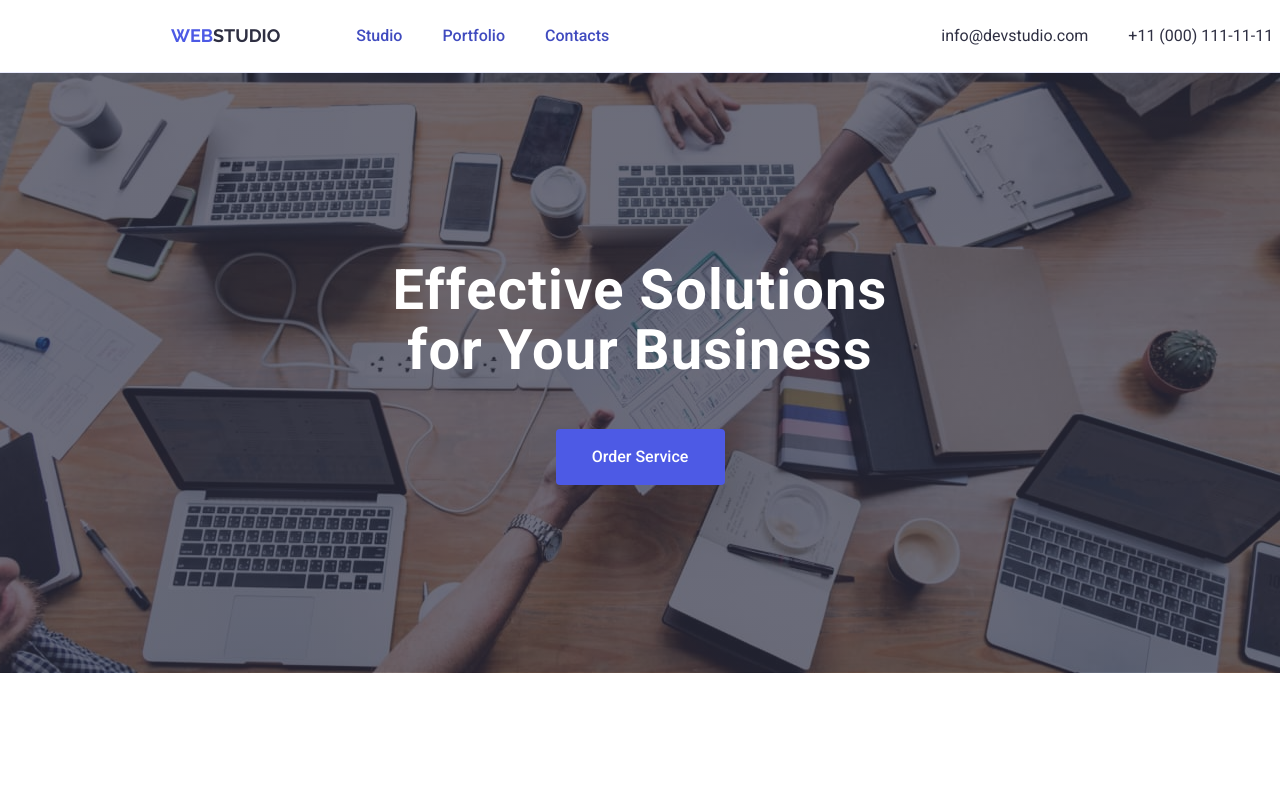
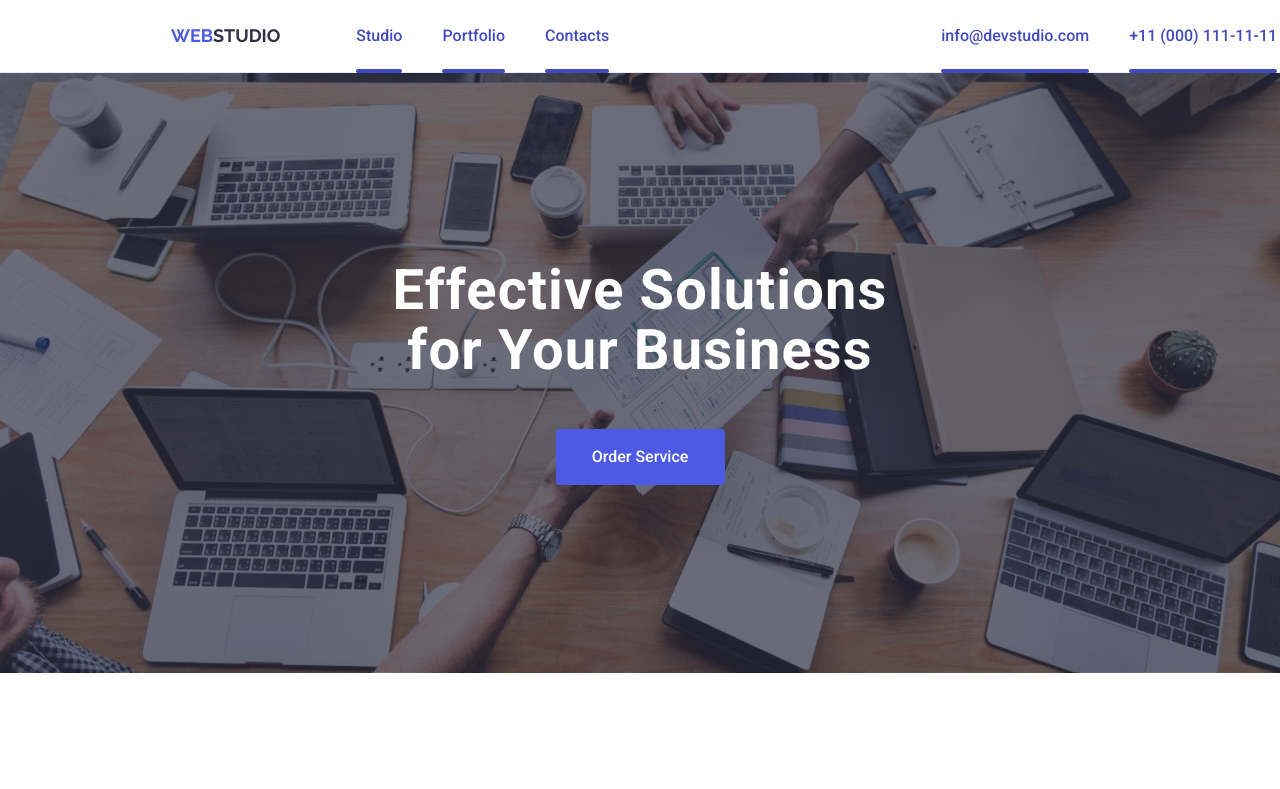
Before and after one commit to SSiukh/goit-markup-hw-04, a plain HTML site: page index.html in a window 1280 px wide. Shown: the top 789 px of the page. Drawn offline with nearby package versions, Linux system fonts and the light colour scheme.

Commit message:
header update

```diff
--- a/css/styles.css
+++ b/css/styles.css
@@ -87,7 +87,7 @@ img {
   transition: color 250ms cubic-bezier(0.4, 0, 0.2, 1);
 }
 
-.list-items:active::after {
+.list-items::after {
   position: absolute;
   width: 100%;
   content: "";
@@ -98,13 +98,10 @@ img {
   bottom: -1px;
 }
 
-.list-items-contacts {
-  font-style: normal;
+.list-items .contacts {
   font-weight: 400;
-  font-size: 16px;
-  line-height: 1.5;
-  color: #2e2f42;
   padding: 24px 0;
+  transition: color 250ms cubic-bezier(0.4, 0, 0.2, 1);
 }
 
 .contacts-list {
--- a/index.html
+++ b/index.html
@@ -44,12 +44,12 @@
         <address>
           <ul class="contacts-list">
             <li>
-              <a class="list-items-contacts" href="mailto:info@devstudio.com"
+              <a class="list-items contacts" href="mailto:info@devstudio.com"
                 >info@devstudio.com
               </a>
             </li>
             <li>
-              <a class="list-items-contacts" href="tel:+110001111111"
+              <a class="list-items contacts" href="tel:+110001111111"
                 >+11 (000) 111-11-11
               </a>
             </li>
```
